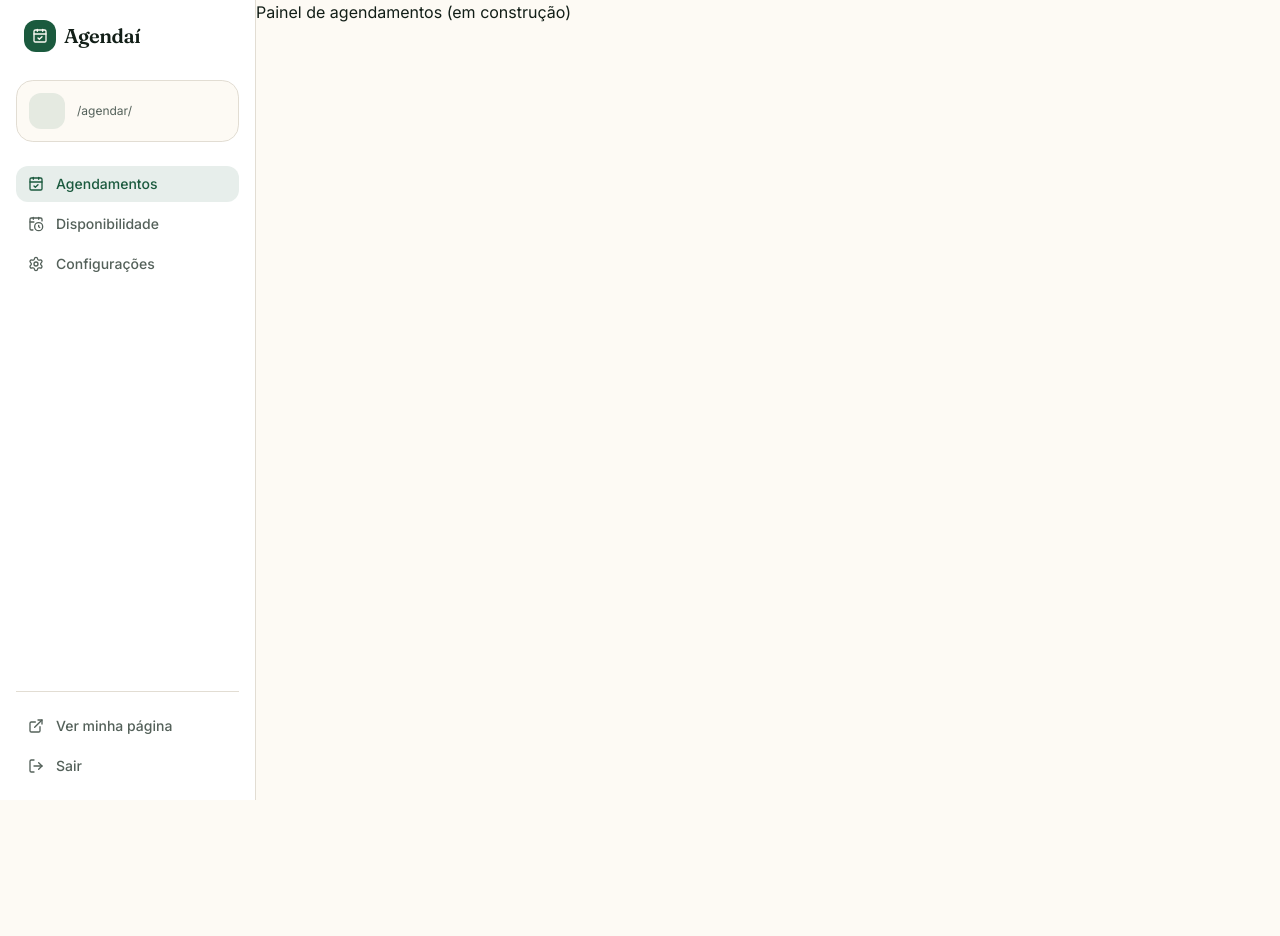
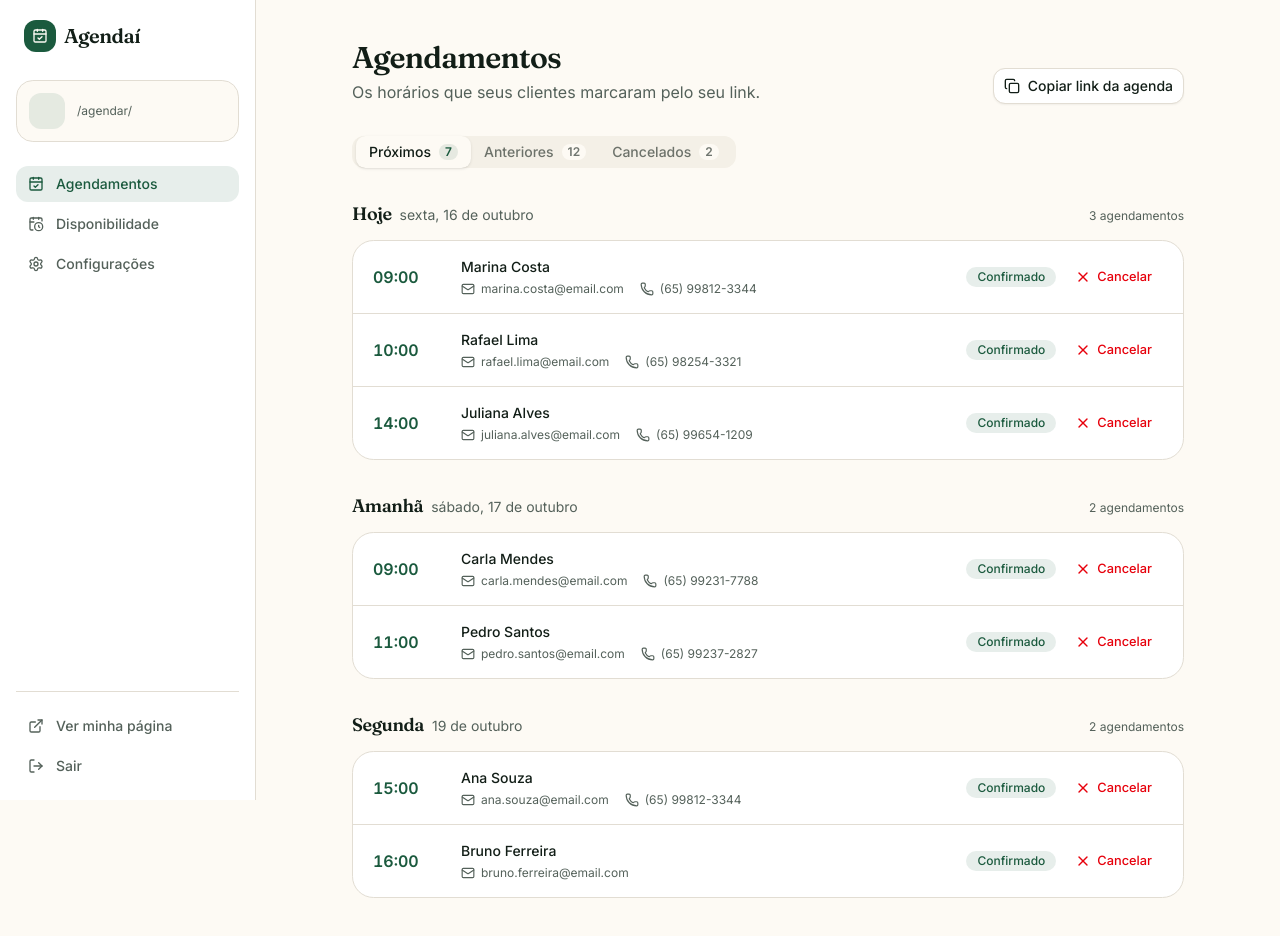
Before and after one commit to LuanCruz13/agendamento-multitenant, a Next.js app in the folder frontend/: page /painel/agendamentos in a window 1280 px wide. Before the commit the page ends 800 px from the top, so only its background shows below. Built offline with nearby package versions, Linux system fonts and the light colour scheme; no server answers; sample sign-in values are in the browser's storage.

Commit message:
feat(frontend): add bookings list

```diff
--- a/frontend/app/painel/agendamentos/page.tsx
+++ b/frontend/app/painel/agendamentos/page.tsx
@@ -1,3 +1,107 @@
+"use client";
+
+import { Copy } from "lucide-react";
+import { Button } from "@/components/ui/button";
+import { Tabs, TabsContent, TabsList, TabsTrigger } from "@/components/ui/tabs";
+import { BookingDayGroup } from "@/components/bookings/booking-day-group";
+import { BookingRow } from "@/components/bookings/booking-row";
+
+const MOCK_UPCOMING = [
+    {
+        title: "Hoje",
+        subtitle: "sexta, 16 de outubro",
+        bookings: [
+            { id: "1", clientName: "Marina Costa", clientEmail: "marina.costa@email.com", clientPhone: "(65) 99812-3344", scheduledAt: "2026-10-16T09:00:00.000Z", status: "CONFIRMED" as const },
+            { id: "2", clientName: "Rafael Lima", clientEmail: "rafael.lima@email.com", clientPhone: "(65) 98254-3321", scheduledAt: "2026-10-16T10:00:00.000Z", status: "CONFIRMED" as const },
+            { id: "3", clientName: "Juliana Alves", clientEmail: "juliana.alves@email.com", clientPhone: "(65) 99654-1209", scheduledAt: "2026-10-16T14:00:00.000Z", status: "CONFIRMED" as const },
+        ],
+    },
+    {
+        title: "Amanhã",
+        subtitle: "sábado, 17 de outubro",
+        bookings: [
+            { id: "4", clientName: "Carla Mendes", clientEmail: "carla.mendes@email.com", clientPhone: "(65) 99231-7788", scheduledAt: "2026-10-17T09:00:00.000Z", status: "CONFIRMED" as const },
+            { id: "5", clientName: "Pedro Santos", clientEmail: "pedro.santos@email.com", clientPhone: "(65) 99237-2827", scheduledAt: "2026-10-17T11:00:00.000Z", status: "CONFIRMED" as const },
+        ],
+    },
+    {
+        title: "Segunda",
+        subtitle: "19 de outubro",
+        bookings: [
+            { id: "6", clientName: "Ana Souza", clientEmail: "ana.souza@email.com", clientPhone: "(65) 99812-3344", scheduledAt: "2026-10-19T15:00:00.000Z", status: "CONFIRMED" as const },
+            { id: "7", clientName: "Bruno Ferreira", clientEmail: "bruno.ferreira@email.com", clientPhone: null, scheduledAt: "2026-10-19T16:00:00.000Z", status: "CONFIRMED" as const },
+        ],
+    },
+];
+
 export default function AgendamentosPage() {
-    return <p>Painel de agendamentos (em construção)</p>;
+    return (
+        <main className="mx-auto flex w-full max-w-4xl flex-col gap-8 px-4 py-8 md:px-8 md:py-10">
+            <div className="flex flex-col gap-4 sm:flex-row sm:items-end sm:justify-between">
+                <div className="flex flex-col gap-1">
+                    <h1 className="font-serif text-2xl font-semibold tracking-tight md:text-3xl">Agendamentos</h1>
+                    <p className="text-pretty text-muted-foreground">
+                        Os horários que seus clientes marcaram pelo seu link.
+                    </p>
+                </div>
+                <Button variant="outline" className="h-9 w-fit gap-2 rounded-lg bg-card shadow-xs">
+                    <Copy />
+                    Copiar link da agenda
+                </Button>
+            </div>
+
+            <Tabs defaultValue="proximos">
+                <TabsList className="grid w-full grid-cols-3 rounded-lg bg-muted p-1 sm:inline-flex sm:w-fit">
+                <TabsTrigger value="proximos" className="group h-8 gap-1.5 rounded-md px-2 text-sm font-medium sm:gap-2 sm:px-3">
+                        Próximos
+                        <span className="rounded-full bg-background px-1.5 text-xs font-semibold group-data-active:bg-primary/10 group-data-active:text-primary">7</span>
+                    </TabsTrigger>
+                    <TabsTrigger value="anteriores" className="group h-8 gap-1.5 rounded-md px-2 text-sm font-medium sm:gap-2 sm:px-3">
+                        Anteriores
+                        <span className="rounded-full bg-background px-1.5 text-xs font-semibold group-data-active:bg-primary/10 group-data-active:text-primary">12</span>
+                    </TabsTrigger>
+                    <TabsTrigger value="cancelados" className="group h-8 gap-1.5 rounded-md px-2 text-sm font-medium sm:gap-2 sm:px-3">
+                        Cancelados
+                        <span className="rounded-full bg-background px-1.5 text-xs font-semibold group-data-active:bg-primary/10 group-data-active:text-primary">2</span>
+                    </TabsTrigger>
+                </TabsList>
+
+                <TabsContent value="proximos" className="flex flex-col gap-8 pt-6">
+                    {MOCK_UPCOMING.map((group) => (
+                        <BookingDayGroup
+                            key={group.title}
+                            title={group.title}
+                            subtitle={group.subtitle}
+                            count={group.bookings.length}
+                        >
+                            {group.bookings.map((booking) => (
+                                <BookingRow
+                                key={booking.id}
+                                id={booking.id}
+                                clientName={booking.clientName}
+                                clientEmail={booking.clientEmail}
+                                clientPhone={booking.clientPhone}
+                                scheduledAt={booking.scheduledAt}
+                                status={booking.status}
+                                canCancel
+                                onCancel={() => {}}
+                                />
+                            ))}
+                        </BookingDayGroup>
+                    ))}
+                </TabsContent>
+
+                <TabsContent value="anteriores" className="pt-6">
+                    <p className="text-sm text-muted-foreground">(mock — ainda sem dados nessa aba)</p>
+                </TabsContent>
+
+                <TabsContent value="cancelados" className="pt-6">
+                    <p className="text-sm text-muted-foreground">(mock — ainda sem dados nessa aba)</p>
+                </TabsContent>
+
+            </Tabs>
+
+
+        </main>
+    );
 }
--- /dev/null
+++ b/frontend/components/bookings/booking-day-group.tsx
@@ -0,0 +1,25 @@
+type BookingDayGroupProps = {
+    title: string;
+    subtitle: string;
+    count: number;
+    children: React.ReactNode;
+};
+
+export function BookingDayGroup({ title, subtitle, count, children }: BookingDayGroupProps) {
+    return (
+        <section className="flex flex-col gap-3">
+            <div className="flex items-baseline justify-between gap-3">
+                <h2 className="flex items-baseline gap-2">
+                    <span className="font-serif text-lg font-semibold tracking-tight">{title}</span>
+                    <span className="text-sm text-muted-foreground">{subtitle}</span>
+                </h2>
+                <span className="text-xs text-muted-foreground">
+                    {count} {count === 1 ? "agendamento" : "agendamentos"}
+                </span>
+            </div>
+            <ul className="flex flex-col divide-y divide-border overflow-hidden rounded-2xl border border-border bg-card">
+                {children}
+            </ul>
+        </section>
+    );
+}
--- /dev/null
+++ b/frontend/components/bookings/booking-row.tsx
@@ -0,0 +1,71 @@
+import { Mail, Phone, X } from "lucide-react";
+import { Badge } from "@/components/ui/badge";
+import { Button } from "@/components/ui/button";
+import { formatSlotTime } from "@/lib/dates";
+
+type BookingRowProps = {
+    id: string;
+    clientName: string;
+    clientEmail: string;
+    clientPhone?: string | null;
+    scheduledAt: string;
+    status: "CONFIRMED" | "CANCELLED";
+    canCancel: boolean;
+    onCancel: (id: string) => void;
+};
+
+export function BookingRow({ id, clientName, clientEmail, clientPhone, scheduledAt, status, canCancel, onCancel }: BookingRowProps) {
+    const isCancelled = status === "CANCELLED";
+
+    return (
+        <li className="grid grid-cols-[3.75rem_1fr] items-center gap-x-4 gap-y-3 px-4 py-4 sm:grid-cols-[4.5rem_1fr_auto] sm:px-5">
+            <span className={isCancelled ? "text-base font-semibold tabular-nums text-muted-foreground line-through" : "text-base font-semibold tabular-nums text-primary"}>
+                {formatSlotTime(scheduledAt)}
+            </span>
+
+            <div className="flex min-w-0 flex-col gap-1">
+                <span className={isCancelled ? "truncate text-sm font-medium text-muted-foreground" : "truncate text-sm font-medium"}>
+                    {clientName}
+                </span>
+                <div className="flex flex-wrap items-center gap-x-4 gap-y-1 text-xs text-muted-foreground">
+                    <span className="flex items-center gap-1.5">
+                        <Mail className="size-3.5" />
+                        {clientEmail}
+                    </span>
+                    {clientPhone && (
+                        <span className="flex items-center gap-1.5">
+                            <Phone className="size-3.5" />
+                            {clientPhone}
+                        </span>
+                    )}
+                </div>
+            </div>
+
+            <div className="col-start-2 flex items-center justify-between gap-2 sm:col-start-auto sm:justify-end">
+                {isCancelled ? (
+                    <Badge className="rounded-full bg-muted px-2.5 py-0.5 text-xs font-medium text-muted-foreground">
+                        Cancelado
+                    </Badge>
+                ) : (
+                    <Badge className="rounded-full bg-primary/10 px-2.5 py-0.5 text-xs font-medium text-primary">
+                        Confirmado
+                    </Badge>
+                )}
+
+                {canCancel && (
+                    <Button
+                        variant="ghost"
+                        size="sm"
+                        type="button"
+                        onClick={() => onCancel(id)}
+                        className="h-8 gap-1.5 px-2.5 text-destructive hover:bg-destructive/10 hover:text-destructive"
+                        aria-label={`Cancelar agendamento de ${clientName} às ${formatSlotTime(scheduledAt)}`}
+                    >
+                        <X className="size-4" />
+                        Cancelar
+                    </Button>
+                )}
+            </div>
+        </li>
+    );
+}
```
